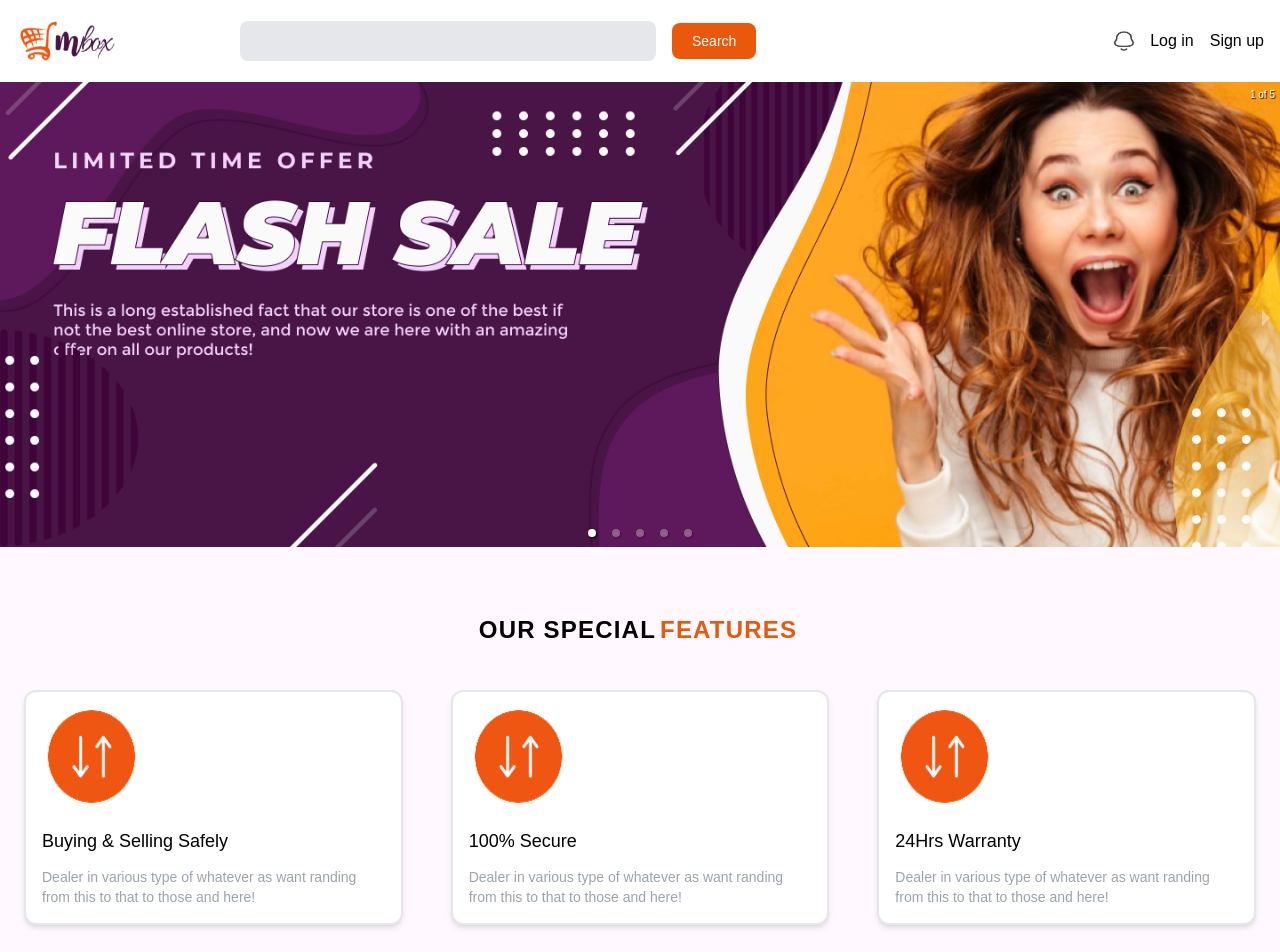
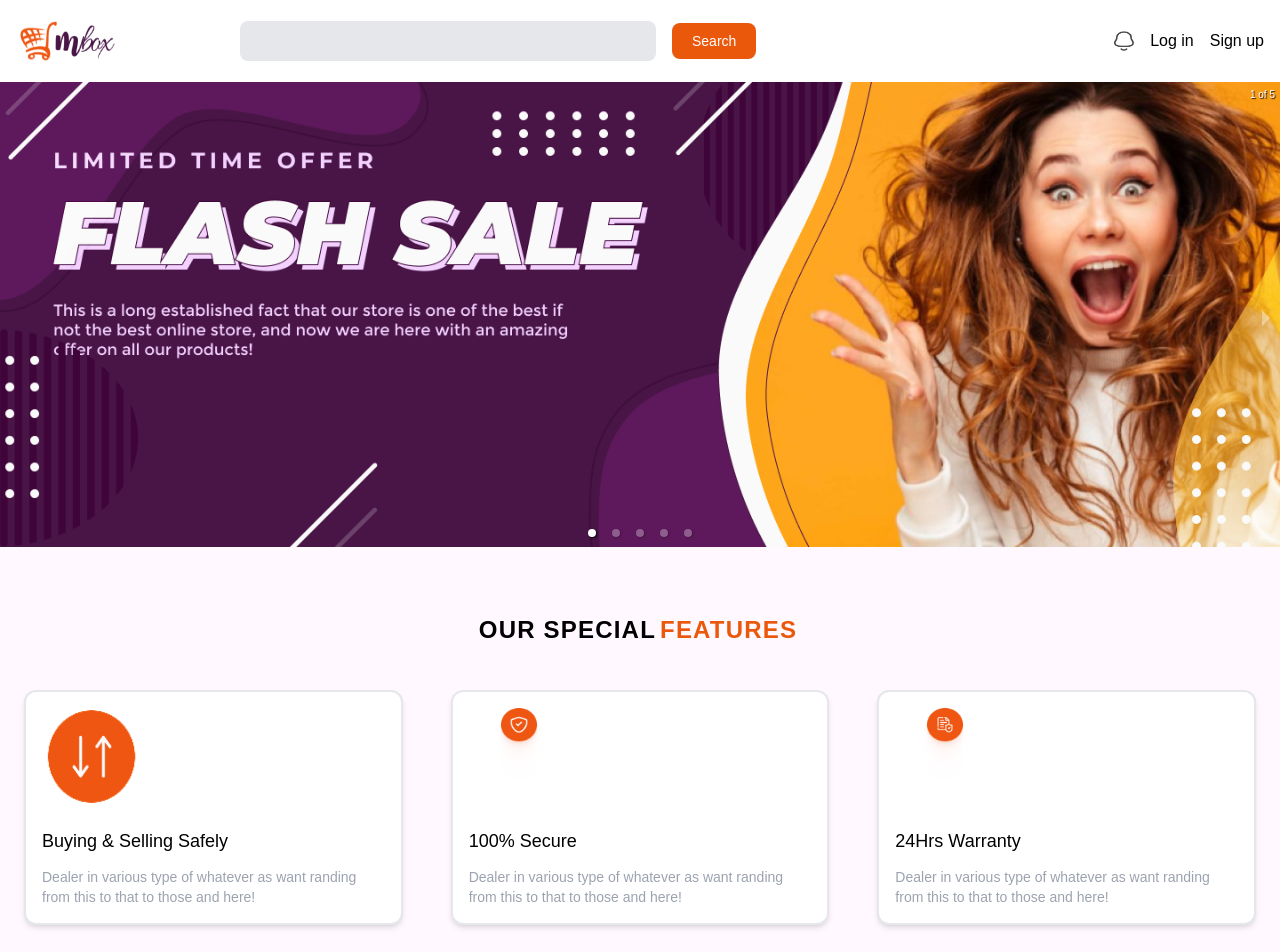
Before and after one commit to mbox-project/mbox-user, a Next.js app: page / in a window 1280 px wide. Shown: the top 952 px of the page. Built offline with nearby package versions, Linux system fonts and the light colour scheme; a web font is replaced by a local one.

Commit message:
Made modifications

```diff
--- a/components/Feature/index.jsx
+++ b/components/Feature/index.jsx
@@ -1,18 +1,18 @@
 import React from "react";
 import PropTypes from "prop-types";
 import Image from "next/image";
-import featureicon1 from "../../public/images/featureicon1.png";
 
-const Feature = ({ header, body, className }) => {
+const Feature = ({ header, body, className, icon }) => {
   Feature.propTypes = {
     header: PropTypes.string.isRequired,
     body: PropTypes.string.isRequired,
     className: PropTypes.string.isRequired,
     Image: PropTypes.string.isRequired,
+    icon: PropTypes.string.isRequired,
   };
   return (
     <div className={className}>
-      <Image src={featureicon1} height="100px" width="100px" />
+      <Image src={icon} height="100px" width="100px" />
       <p className="text-base lg:text-lg py-3">{header}</p>
       <p className="text-sm text-gray-400">{body}</p>
     </div>
--- a/components/Header/index.jsx
+++ b/components/Header/index.jsx
@@ -56,7 +56,7 @@ const Header = () => {
                 className="w-5 h-5"
                 fill="none"
                 stroke="currentColor"
-                viewbox="0 0 24 24"
+                viewBox="0 0 24 24"
                 xmlns="http://www.w3.org/2000/svg"
               >
                 <path
--- a/pages/index.jsx
+++ b/pages/index.jsx
@@ -17,44 +17,57 @@ import "react-responsive-carousel/lib/styles/carousel.min.css";
 import { Carousel } from "react-responsive-carousel";
 import slide from "../public/images/slide.png";
 import PopularMerchants from "../components/PopularMerchants";
+import iconOne from "../public/images/featureicon1.PNG";
+import iconTwo from "/public/images/featureicon2.png";
+import iconThree from "/public/images/featureicon3.png";
 
-let cards = ["Buying & Selling Safely", "100%  Secure", "24Hrs Warranty"];
-const featureCard = [];
-cards.forEach((card, index) => {
-  featureCard.push(
-    <Feature
-      key={index}
-      className="p-4 mx-2 my-6 md:my-8 lg:mt-10 lg:mx-6 border-2 block  shadow-md rounded-xl  bg-white"
-      header={card}
-      body="Dealer in various type of whatever as
-      want randing from this to that to those
-      and here!"
-    />
-  );
-});
+const featureCard = [
+  {
+    id: 1,
+    name: "Buying & Selling Safely",
+    body: "Dealer in various type of whatever as want randing from this to that to those and here!",
+    icon: iconOne,
+  },
+  {
+    id: 2,
+    name: "100%  Secure",
+    body: "Dealer in various type of whatever as want randing from this to that to those and here!",
+    icon: iconTwo,
+  },
+  {
+    id: 3,
+    name: "24Hrs Warranty",
+    body: "Dealer in various type of whatever as want randing from this to that to those and here!",
+    icon: iconThree,
+  },
+];
 
 let merchantCard = [
-  "Giveon’s Crib",
-  "Giveon’s Crib",
-  "Giveon’s Crib",
-  "Giveon’s Crib",
+  {
+    id: 1,
+    name: "Giveon’s Crib",
+    categories: "Categories: Automobile, Fashion, Toys",
+    count: "3,543 Endorsements",
+  },
+  {
+    id: 2,
+    name: "Giveon’s Crib",
+    categories: "Categories: Automobile, Fashion, Toys",
+    count: "3,543 Endorsements",
+  },
+  {
+    id: 3,
+    name: "Giveon’s Crib",
+    categories: "Categories: Automobile, Fashion, Toys",
+    count: "3,543 Endorsements",
+  },
+  {
+    id: 4,
+    name: "Giveon’s Crib",
+    categories: "Categories: Automobile, Fashion, Toys",
+    count: "3,543 Endorsements",
+  },
 ];
-const suggestedCard = [];
-merchantCard.forEach((merchant, index) => {
-  suggestedCard.push(
-    <SuggestedMerchant
-      key={index}
-      className="p-4 mx-3 mt-3 lg:mx-10 lg:w-72 border-2  lg:mt-10 h-60 shadow-md  rounded-lg  bg-white"
-      header={merchant}
-      body="3,543 Endorsements"
-      categories="Categories :
-      Automobile
-      Fashion
-      Toys"
-      button="View Store"
-    />
-  );
-});
 
 const LandingPage = () => {
   return (
@@ -88,14 +101,25 @@ const LandingPage = () => {
             Our Special<span className="text-orange-600 px-1 "> Features</span>
           </h2>
           <div className=" block md:grid grid-cols-2 w-full  lg:flex">
-            {featureCard}
+            {featureCard.map((card, index) => {
+              return (
+                <Feature
+                  key={index}
+                  className="p-4 mx-2 my-6 md:my-8 lg:mt-10 lg:mx-6 border-2 block  shadow-md rounded-xl  bg-white"
+                  header={card.name}
+                  body={card.body}
+                  icon={card.icon}
+                />
+              );
+            })}
+            {/* {featureCard}
             <Feature
-            className="p-4 mx-2 invisible  md:my-8 lg:mt-10 lg:mx-6 border-2 md:visible lg:hidden  shadow-md rounded-xl  bg-white"
+              className="p-4 mx-2 invisible  md:my-8 lg:mt-10 lg:mx-6 border-2 md:visible lg:hidden  shadow-md rounded-xl  bg-white"
               header="Buying & Selling Safely"
               body="Dealer in various type of whatever as
               want randing from this to that to those
               and here!"
-            />
+            /> */}
           </div>
         </div>
       </section>
@@ -110,9 +134,18 @@ const LandingPage = () => {
             <p>See All</p>
           </div>
           <div className="block pb-10 md:grid  md:grid-cols-2 lg:grid-cols-4 suggested">
-            {suggestedCard}
-
-            {/* s */}
+            {merchantCard.map((item, index) => {
+              return (
+                <SuggestedMerchant
+                  key={index}
+                  className="p-4 mx-3 mt-3 lg:mx-10 lg:w-72 border-2  lg:mt-10 h-60 shadow-md  rounded-lg  bg-white"
+                  header={item.name}
+                  body={item.count}
+                  categories={item.categories}
+                  button="View Store"
+                />
+              );
+            })}
           </div>
         </div>
       </section>
```
